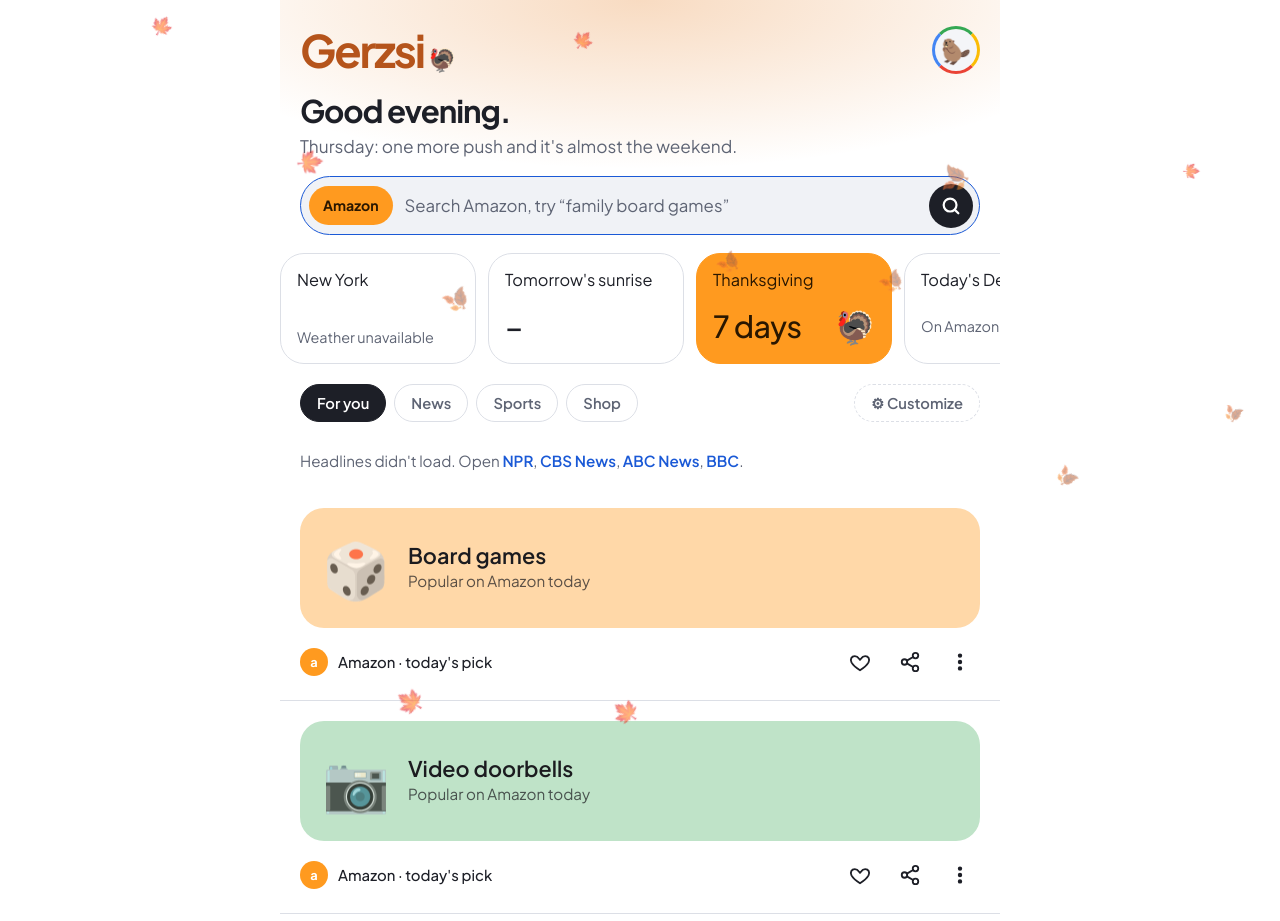
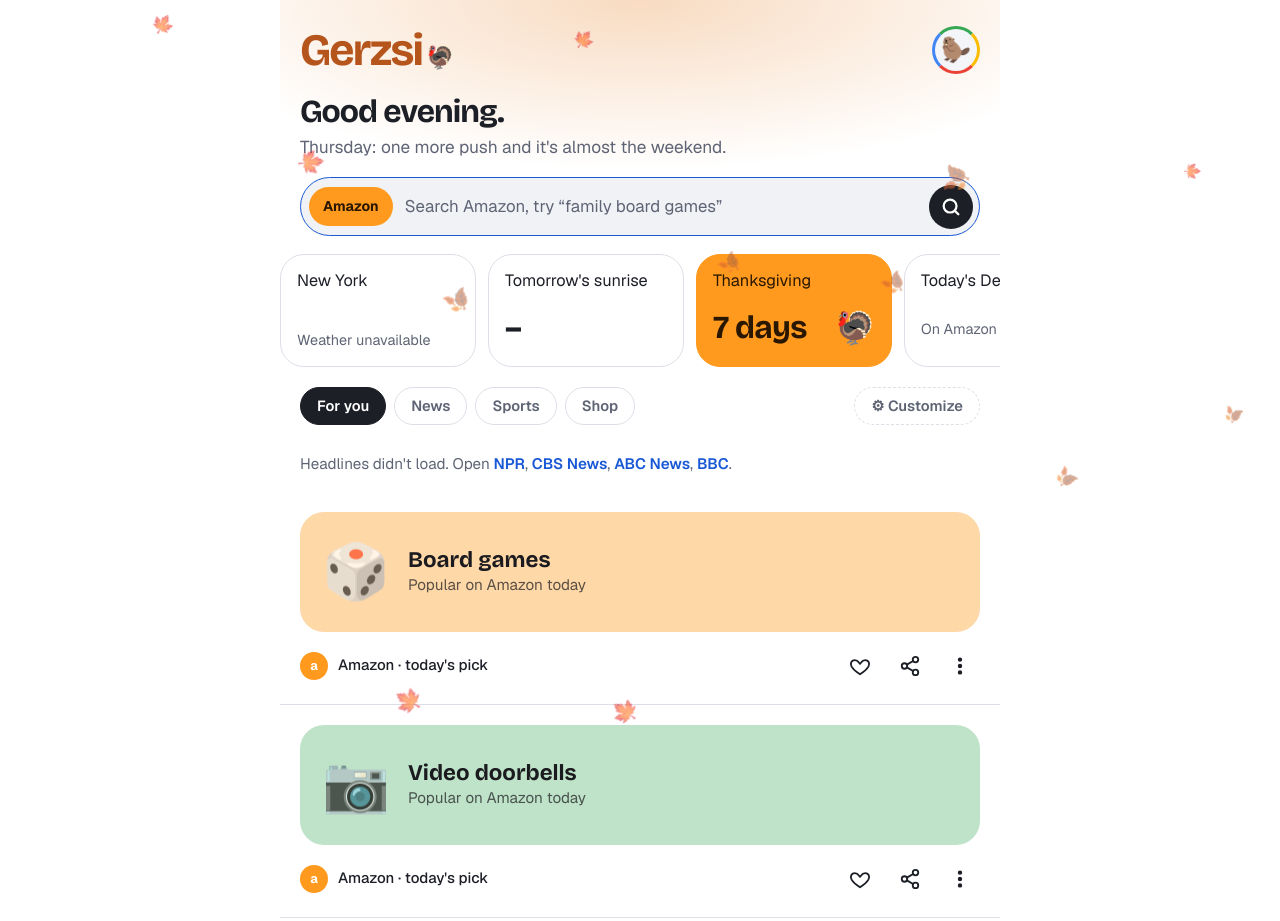
Before and after one commit to milyenvala-design/gerzsi-start, a plain HTML site: page index.html in a window 1280 px wide. Shown: the top 921 px of the page. Drawn offline with nearby package versions, Linux system fonts and the light colour scheme; no server answers.

Commit message:
Fonts: Geist for text, Bricolage Grotesque for headings
Co-Authored-By: Claude Sonnet 5.5 <noreply@anthropic.com>
Claude-Session: https://claude.ai/code/session_01RL5GiUyByV2qJdqyxq7Fbb

```diff
--- a/index.html
+++ b/index.html
@@ -8,12 +8,13 @@
 <meta name="description" content="Your daily start page: search Amazon, then scroll today's headlines, scores and popular picks.">
 <link rel="preconnect" href="https://fonts.googleapis.com">
 <link rel="preconnect" href="https://fonts.gstatic.com" crossorigin>
-<link href="https://fonts.googleapis.com/css2?family=Plus+Jakarta+Sans:wght@400;500;600;700;800&display=swap" rel="stylesheet">
+<link href="https://fonts.googleapis.com/css2?family=Geist:wght@400;500;600;700&family=Bricolage+Grotesque:opsz,wght@12..96,500;12..96,700&display=swap" rel="stylesheet">
 <style>
 :root{
   --bg:#1D1E26;--surface:#262833;--field:#2C2E3A;--line:#3A3C4A;--text:#E9EAEE;--muted:#A5A9B8;--link:#8AB4F8;
   --mark:#EBC9B5;--shop:#FF9A1F;--shop-ink:#2A1700;
-  --font:"Plus Jakarta Sans","Segoe UI",system-ui,-apple-system,Roboto,sans-serif;
+  --font:"Geist","Inter","Segoe UI",system-ui,-apple-system,Roboto,sans-serif;
+  --disp:"Bricolage Grotesque","Geist","Segoe UI",system-ui,sans-serif;
 }
 @media(prefers-color-scheme:light){:root{--bg:#FFFFFF;--surface:#F4F5F8;--field:#F0F2F6;--line:#DCDFE6;--text:#1D1F27;--muted:#5E6474;--link:#1A59D6;--mark:#B8613B}}
 *{box-sizing:border-box}
@@ -26,7 +27,7 @@ button{font:inherit;color:inherit;background:none;border:0;cursor:pointer;paddin
 
 /* header + search */
 .top{display:flex;justify-content:space-between;align-items:center;padding:26px 20px 14px}
-.mark{font-size:2.8rem;font-weight:700;letter-spacing:-.045em;color:var(--mark);line-height:1}
+.mark{font-family:var(--disp);font-size:2.8rem;font-weight:700;letter-spacing:-.04em;color:var(--mark);line-height:1}
 .mark small{font-size:.5em;margin-left:4px;letter-spacing:0}
 .me{width:48px;height:48px;border-radius:50%;display:grid;place-items:center;font-size:1.5rem;background:var(--surface);border:3px solid transparent;background-clip:padding-box;box-shadow:0 0 0 3px #4285F4 inset;}
 .me{box-shadow:none;border:3px solid;border-color:#34A853 #FBBC05 #EA4335 #4285F4}
@@ -42,7 +43,7 @@ svg{display:block}
 
 .hero{background:radial-gradient(95% 100% at 50% 0%,var(--glow,transparent),transparent 72%)}
 .greet{padding:6px 20px 16px}
-.g1{font-size:1.95rem;font-weight:700;letter-spacing:-.035em;line-height:1.1}
+.g1{font-family:var(--disp);font-size:2rem;font-weight:700;letter-spacing:-.03em;line-height:1.1}
 .g2{color:var(--muted);font-size:1.08rem;margin-top:6px;max-width:34em}
 .fx{position:fixed;inset:0;pointer-events:none;overflow:hidden;z-index:2}
 .fx span{position:absolute;top:-8vh;opacity:.55;animation:fall linear infinite;will-change:transform}
@@ -55,7 +56,7 @@ svg{display:block}
 .mini{position:relative;flex:none;scroll-snap-align:start;width:176px;min-height:104px;border:1.5px solid var(--line);border-radius:24px;padding:14px 16px;display:flex;flex-direction:column;justify-content:space-between;gap:10px}
 .mini .l{font-size:1.02rem;color:var(--text)}
 .mini .r{display:flex;align-items:center;justify-content:space-between;gap:8px}
-.mini .big{font-size:1.9rem;font-weight:500;letter-spacing:-.02em}
+.mini .big{font-family:var(--disp);font-size:2rem;font-weight:700;letter-spacing:-.02em}
 .mini .em{font-size:2rem;line-height:1}
 .mini .s{font-size:.9rem;color:var(--muted)}
 .mini .pill{width:44px;height:44px;border-radius:50%;display:grid;place-items:center;background:var(--line);font-size:1.3rem}
@@ -86,10 +87,10 @@ svg{display:block}
 .card{display:block;border-bottom:1px solid var(--line);position:relative}
 .card .body{display:block;padding:0}
 .lead img.hero{width:100%;aspect-ratio:16/10;object-fit:cover;display:block;background:var(--surface)}
-.lead .title{display:block;padding:16px 20px 4px;font-size:1.4rem;font-weight:700;line-height:1.28;letter-spacing:-.02em}
+.lead .title{display:block;padding:16px 20px 4px;font-family:var(--disp);font-size:1.45rem;font-weight:700;line-height:1.22;letter-spacing:-.015em}
 .row{display:grid;grid-template-columns:minmax(0,1fr) 104px;gap:16px;padding:20px 20px 4px;align-items:start}
 .row.noimg{grid-template-columns:1fr}
-.row .title{font-size:1.1rem;font-weight:600;line-height:1.35;letter-spacing:-.01em}
+.row .title{font-family:var(--disp);font-size:1.15rem;font-weight:700;line-height:1.28;letter-spacing:-.01em}
 .row img{width:104px;height:104px;object-fit:cover;border-radius:18px;background:var(--surface)}
 .title{display:-webkit-box;-webkit-line-clamp:3;-webkit-box-orient:vertical;overflow:hidden}
 .meta{display:flex;align-items:center;gap:10px;padding:14px 20px 18px;font-size:.93rem;color:var(--muted)}
@@ -104,7 +105,7 @@ svg{display:block}
 /* shop card */
 .shop .tile{margin:20px 20px 0;border-radius:24px;padding:26px 22px;display:flex;align-items:center;gap:18px;min-height:120px}
 .shop .tile .em{font-size:3.4rem;line-height:1}
-.shop .tile b{display:block;font-size:1.35rem;font-weight:600;line-height:1.2;color:#1B1B1F}
+.shop .tile b{display:block;font-family:var(--disp);font-size:1.4rem;font-weight:700;line-height:1.15;color:#1B1B1F}
 .shop .tile span{color:rgba(27,27,31,.72);font-size:.95rem}
 
 /* score card */
```
